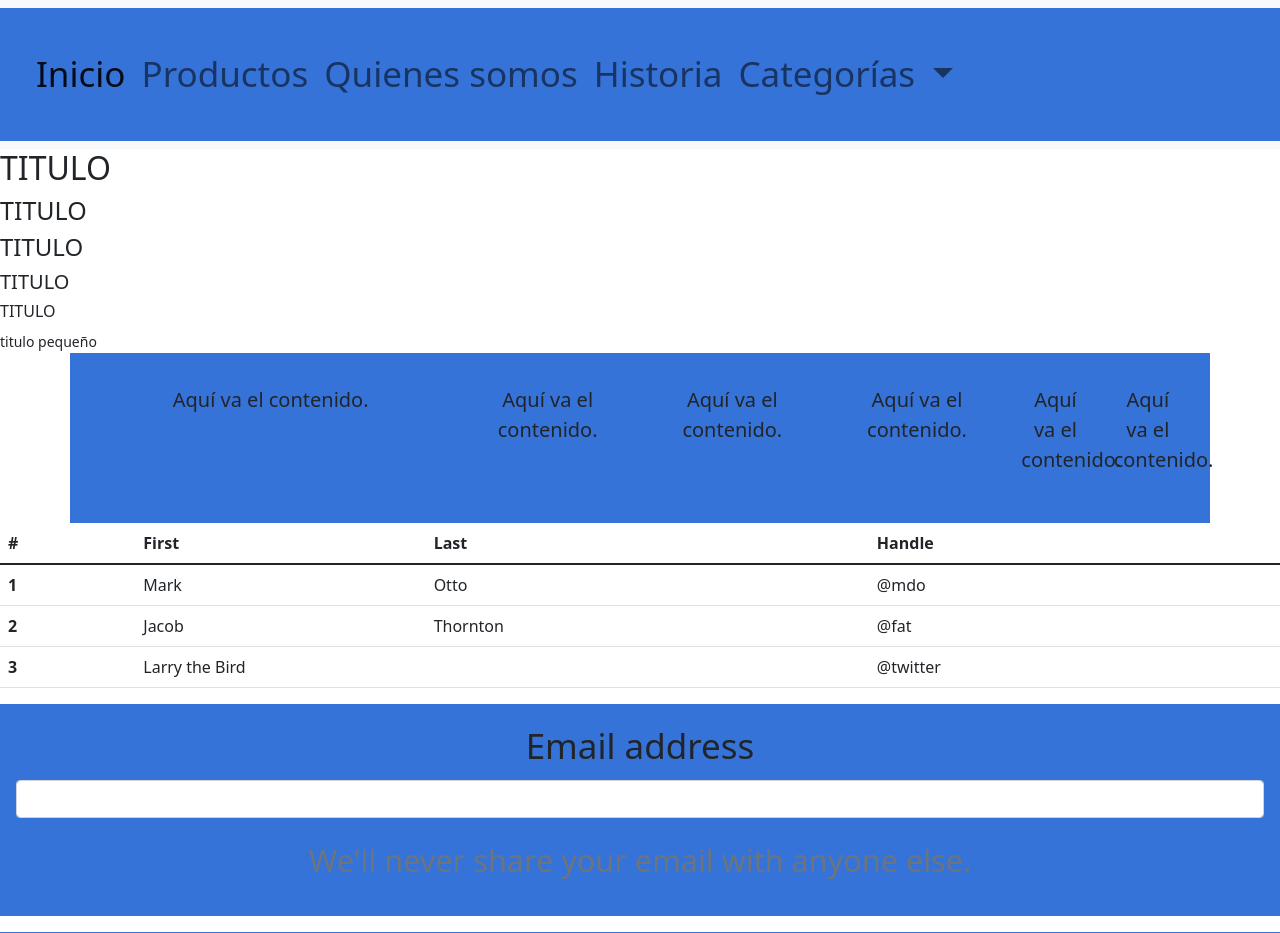
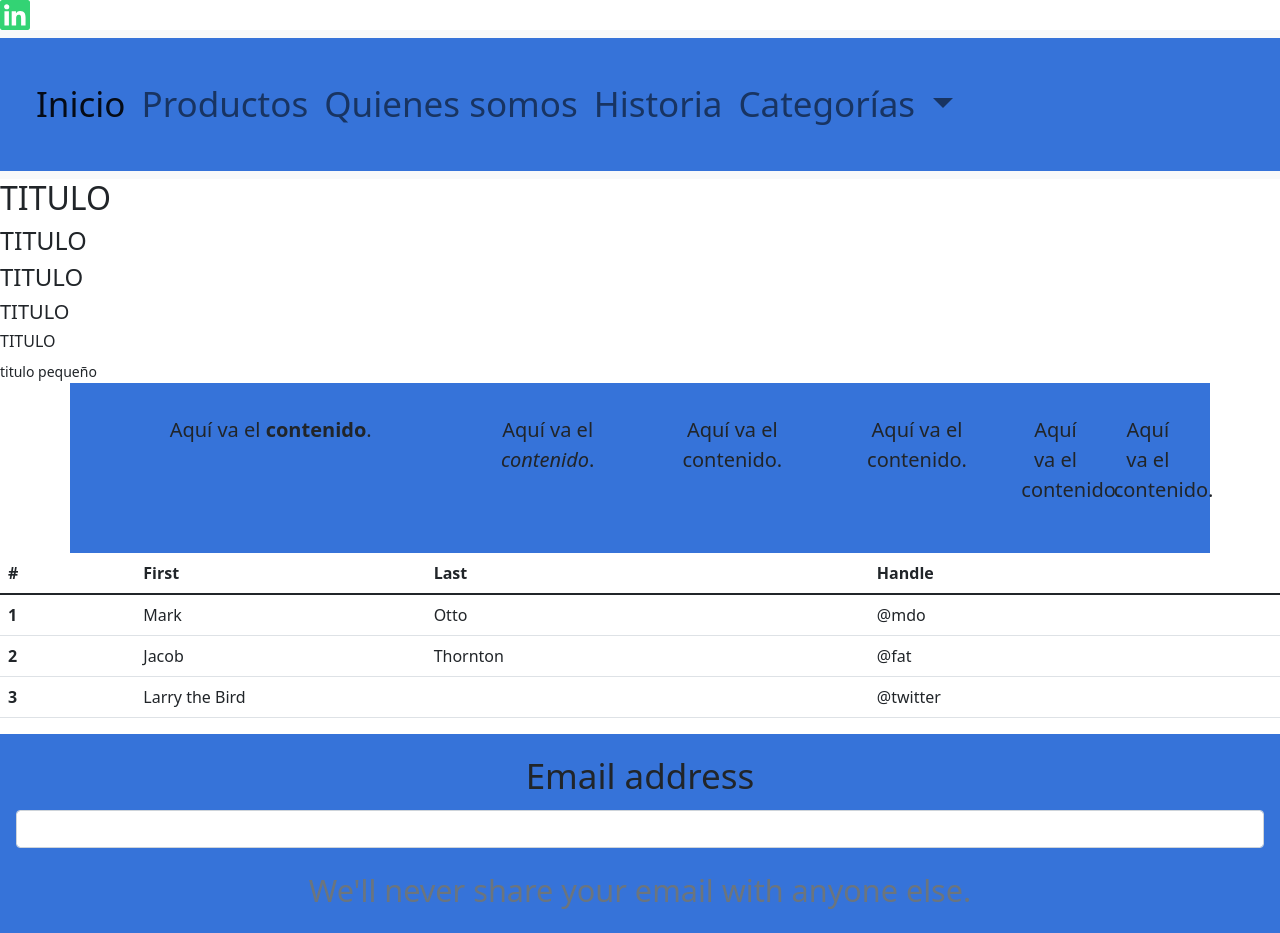
Before and after one commit to danielmedtar/primer_repo29200, a website: page index.html in a window 1280 px wide. Shown: the top 933 px of the page. Drawn offline with nearby package versions, Linux system fonts and the light colour scheme.

Commit message:
Clase Servidores y SEO

```diff
--- a/index.html
+++ b/index.html
@@ -4,6 +4,10 @@
     <meta charset="UTF-8">
     <meta http-equiv="X-UA-Compatible" content="IE=edge">
     <meta name="viewport" content="width=device-width, initial-scale=1.0">
+    <meta name="keywords" content="HTML, ASP, JS, META, TIENDA, ROPA, REMERAS, COMPRAR, BARATAS">
+    <meta name="description" content="Acá está el sitio web de XXXX donde podrán encontrar diversos productos">
+
+
     <link rel="preconnect" href="https://fonts.googleapis.com">
     <link rel="preconnect" href="https://fonts.gstatic.com" crossorigin>
     <link href="https://fonts.googleapis.com/css2?family=Roboto:wght@100;400;700&display=swap" rel="stylesheet">
@@ -14,9 +18,11 @@
 
     <!-- ESTILOS PROPIOS -->
     <link rel="stylesheet" href="css/styles.css">
-    <title>Document</title>
+    <title>Daniel Medina | Inicio</title>
 </head>
 <body>
+    <svg xmlns="http://www.w3.org/2000/svg" aria-hidden="true" role="img" width="30px" height="30px" preserveAspectRatio="xMidYMid meet" viewBox="0 0 256 256"><path fill="#33D374" d="M218.123 218.127h-37.931v-59.403c0-14.165-.253-32.4-19.728-32.4c-19.756 0-22.779 15.434-22.779 31.369v60.43h-37.93V95.967h36.413v16.694h.51a39.907 39.907 0 0 1 35.928-19.733c38.445 0 45.533 25.288 45.533 58.186l-.016 67.013ZM56.955 79.27c-12.157.002-22.014-9.852-22.016-22.009c-.002-12.157 9.851-22.014 22.008-22.016c12.157-.003 22.014 9.851 22.016 22.008A22.013 22.013 0 0 1 56.955 79.27m18.966 138.858H37.95V95.967h37.97v122.16ZM237.033.018H18.89C8.58-.098.125 8.161-.001 18.471v219.053c.122 10.315 8.576 18.582 18.89 18.474h218.144c10.336.128 18.823-8.139 18.966-18.474V18.454c-.147-10.33-8.635-18.588-18.966-18.453"/></svg>
+    <!-- <span class="iconify" data-icon="logos:linkedin-icon"></span> -->
     <!-- Inicio del menu responsive -->
     <nav class="navbar navbar-expand-lg navbar-light bg-light">
         <div class="container-fluid">
@@ -65,8 +71,8 @@
     <!-- Inicio Grid de bootstrap -->
     <div class="container">
         <div class="row">
-            <p class="col-12 col-md-4 p-rojo">Aquí va el contenido.</p>
-            <p class="col-12 col-md-2 p-azul">Aquí va el contenido.</p>
+            <p class="col-12 col-md-4 p-rojo">Aquí va el <strong>contenido</strong>.</p>
+            <p class="col-12 col-md-2 p-azul">Aquí va el <em>contenido</em>.</p>
             <p class="col-12 col-md-2 p-amarillo">Aquí va el contenido.</p>
             <p class="col-12 col-md-2 p-verde">Aquí va el contenido.</p>
             <p class="col-12 col-md-1 p-verde">Aquí va el contenido.</p>
@@ -213,6 +219,9 @@
     </div>
     <!-- FIN ACORDEON BOOTSTRAP -->
 
+    <!-- Iconify -->
+    <!-- <script src="https://code.iconify.design/2/2.2.1/iconify.min.js"></script> -->
+
 
     <!-- JS de Boostrap 5 -->
     <script src="https://cdn.jsdelivr.net/npm/bootstrap@5.1.3/dist/js/bootstrap.bundle.min.js"
--- a/scss/styles.scss
+++ b/scss/styles.scss
@@ -120,3 +120,7 @@ body{
 	    margin: 10% * $i;
 	}
 }
+
+span {
+	font-style: italic;
+}
```
Also changed, not shown: css/styles.css, 1 other file.
